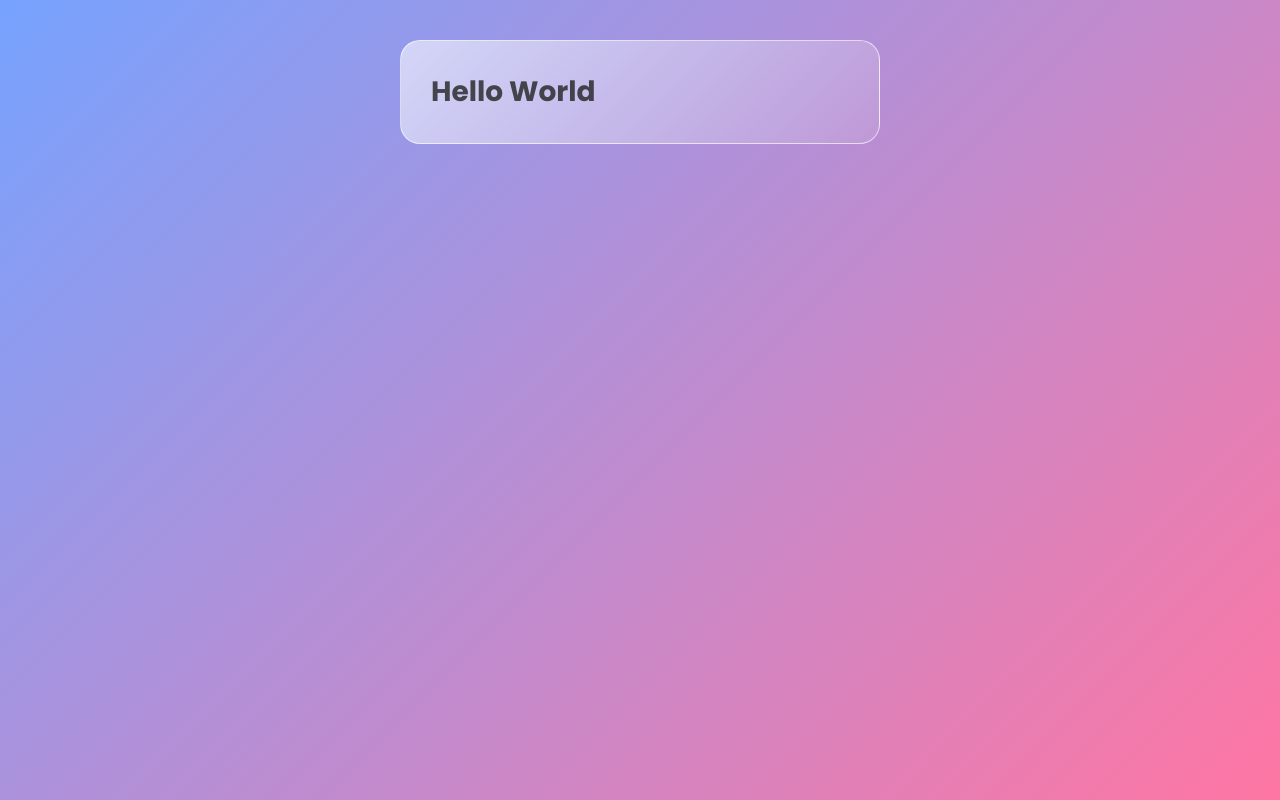
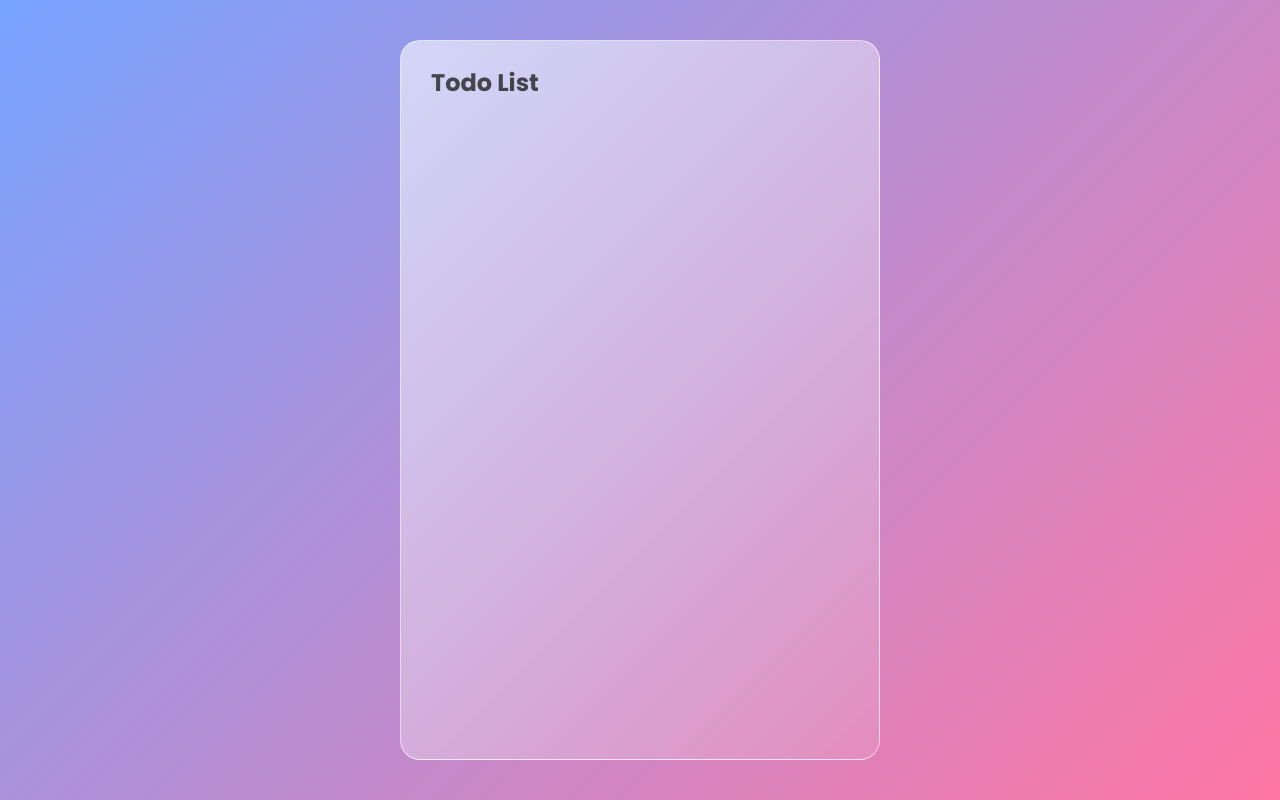
Before and after one commit to BayuDC/fae531f2, a React (Vite) app: page / in a window 1280 px wide. Built offline with nearby package versions, Linux system fonts and the light colour scheme.

Commit message:
Add the title component

```diff
--- a/src/App.jsx
+++ b/src/App.jsx
@@ -1,11 +1,12 @@
 import Wrapper from './components/Wrapper';
+import Title from './components/Title';
 
 function App() {
     return (
         <div className="app">
-            <h1>
-                <Wrapper>Hello World</Wrapper>
-            </h1>
+            <Wrapper>
+                <Title>Todo List</Title>
+            </Wrapper>
         </div>
     );
 }
--- /dev/null
+++ b/src/components/Title.jsx
@@ -0,0 +1,5 @@
+function Title(props) {
+    return <h1 className="title">{props.children}</h1>;
+}
+
+export default Title;
--- /dev/null
+++ b/src/styles/components/title.less
@@ -0,0 +1,4 @@
+.title {
+    font-size: 24px;
+    line-height: 24px;
+}
--- a/src/styles/main.less
+++ b/src/styles/main.less
@@ -3,3 +3,4 @@
 @import 'base/app';
 
 @import 'components/wrapper';
+@import 'components/title';
```
